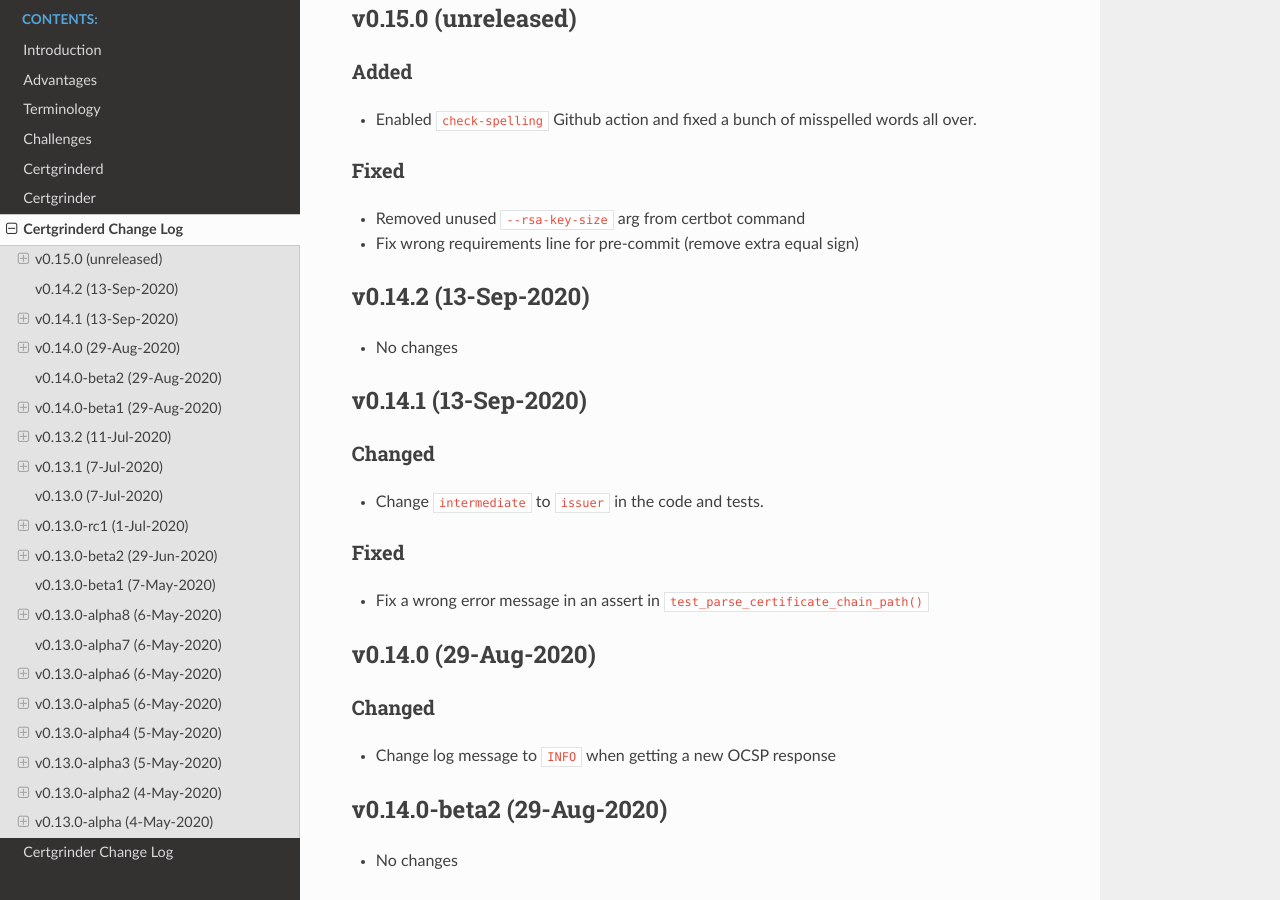
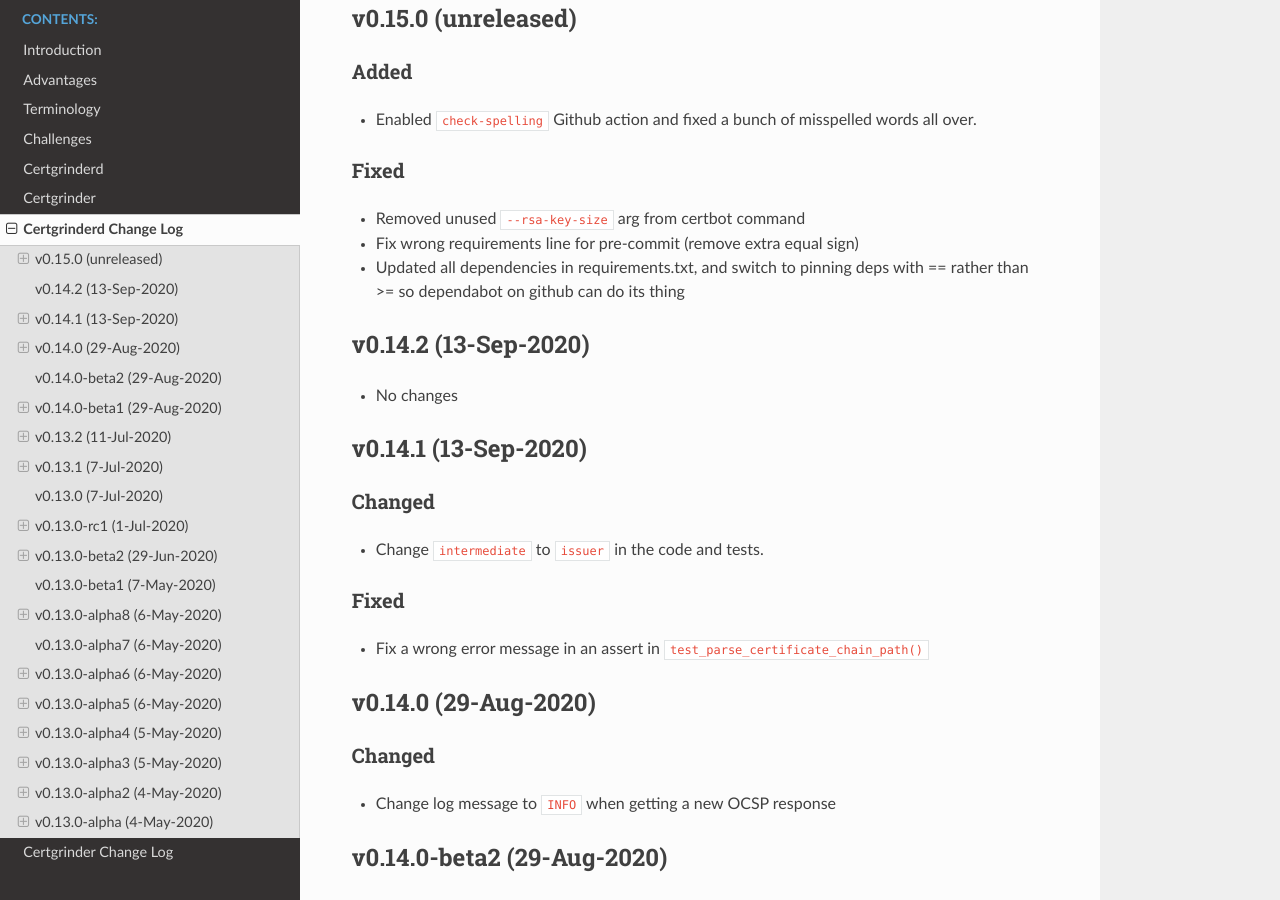
Before and after one commit to tykling/certgrinder, a Sphinx documentation site: the page built from docs/certgrinderd-changelog.rst, in a window 1280 px wide and 900 px high, scrolled down 328 px. Built offline with Sphinx 7.4.7 and the Read the Docs theme 2.0.0, drawn with Linux system fonts in a browser that asks for light colours.

Commit message:
update changelog about the updated dependencies

```diff
--- a/docs/certgrinder-changelog.rst
+++ b/docs/certgrinder-changelog.rst
@@ -39,6 +39,7 @@
   This rename must be done for each domainset. If a keypair with the old filename is found Certgrinder will quit with exit code 1 and refuse to run. Use the new ``show paths`` subcommand to figure out what the new filenames should be.
 
 - Prefix certgrinderd output with ``certgrinderd:`` when not in debug mode.
+- Updated all dependencies in requirements.txt, and switch to pinning deps with == rather than >= so dependabot on github can do its thing
 
 Fixed
 ~~~~~
--- a/docs/certgrinderd-changelog.rst
+++ b/docs/certgrinderd-changelog.rst
@@ -20,6 +20,7 @@
 ~~~~~
 - Removed unused ``--rsa-key-size`` arg from certbot command
 - Fix wrong requirements line for pre-commit (remove extra equal sign)
+- Updated all dependencies in requirements.txt, and switch to pinning deps with == rather than >= so dependabot on github can do its thing
 
 
 v0.14.2 (13-Sep-2020)
```
